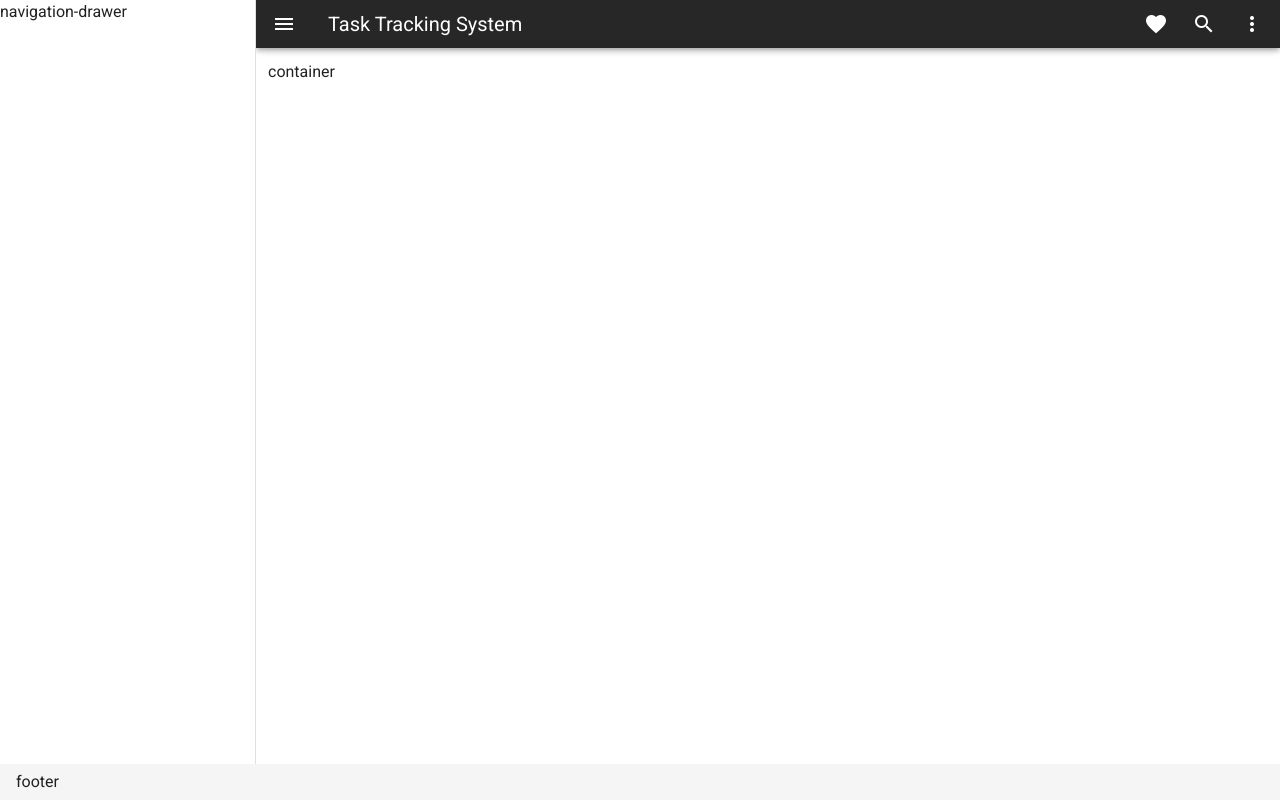
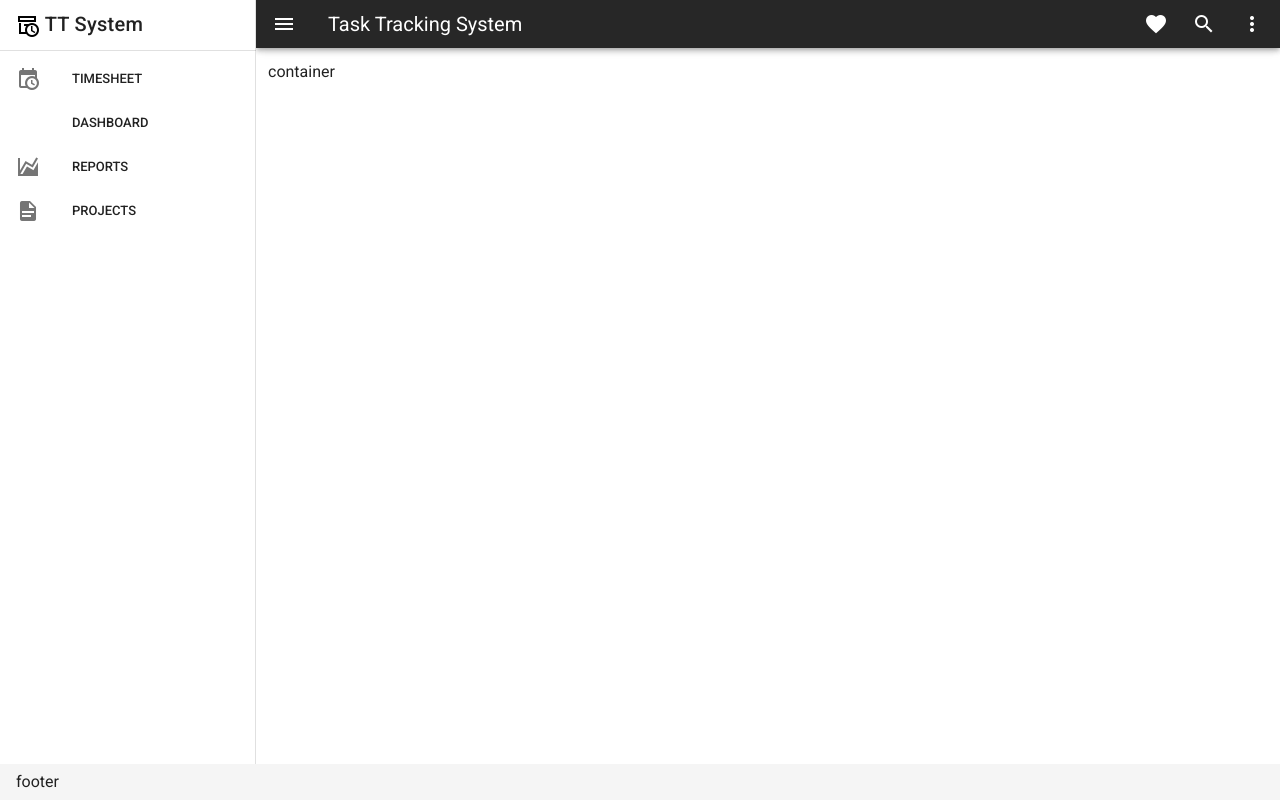
Before and after one commit to selmanbaskaya/vue-task-tracking-system, a Vue app: page / in a window 1280 px wide. Built offline with nearby package versions, Linux system fonts and the light colour scheme.

Commit message:
drawer item list implemented with store operations

```diff
--- a/src/components/NavigationDrawer/NavigationDrawer.vue
+++ b/src/components/NavigationDrawer/NavigationDrawer.vue
@@ -1,6 +1,27 @@
 <template>
   <v-navigation-drawer v-model="navDrawerStatus" app>
-    navigation-drawer
+    <v-list-item>
+      <v-list-item-content>
+        <v-list-item-title class="text-h6">
+            <v-icon color="black">mdi-archive-clock-outline</v-icon>
+            TT System
+        </v-list-item-title>
+      </v-list-item-content>
+    </v-list-item>
+
+    <v-divider></v-divider>
+
+    <v-list dense nav>
+      <v-list-item v-for="item in drawerItemList" :key="item.title" link>
+        <v-list-item-icon>
+          <v-icon>{{ item.icon }}</v-icon>
+        </v-list-item-icon>
+
+        <v-list-item-content>
+          <v-list-item-title>{{ item.title }}</v-list-item-title>
+        </v-list-item-content>
+      </v-list-item>
+    </v-list>
   </v-navigation-drawer>
 </template>
 
@@ -9,7 +30,7 @@ import { mapGetters } from "vuex";
 export default {
   name: "NavigationDrawer",
   computed: {
-    ...mapGetters(["drawerStatus"]),
+    ...mapGetters(["drawerStatus", "drawerItemList"]),
     navDrawerStatus: {
       get: function () {
         return this.drawerStatus;
--- a/src/store/modules/navigation.js
+++ b/src/store/modules/navigation.js
@@ -1,21 +1,30 @@
 const state = {
   drawerStatus: true,
+  drawerItemList: [
+    { title: "TIMESHEET", icon: "mdi-calendar-clock" },
+    { title: "DASHBOARD", icon: "mdi-desktop-mac-dashboard" },
+    { title: "REPORTS", icon: "mdi-chart-areaspline" },
+    { title: "PROJECTS", icon: "mdi-file-document" },
+  ],
 };
 
 const getters = {
-    drawerStatus: function(state) {
-        return state.drawerStatus
+  drawerStatus: function (state) {
+    return state.drawerStatus;
+  },
+  drawerItemList: function (state) {
+    return state.drawerItemList;
   },
 };
 
 const actions = {
-    updateDrawerStatus: function({ commit }) {
-        commit('updateDrawerStatus');
+  updateDrawerStatus: function ({ commit }) {
+    commit("updateDrawerStatus");
   },
 };
 
 const mutations = {
-    updateDrawerStatus: function(state) {
+  updateDrawerStatus: function (state) {
     state.drawerStatus = !state.drawerStatus;
   },
 };
@@ -24,5 +33,5 @@ export default {
   state,
   getters,
   actions,
-    mutations
-}
+  mutations,
+};
```
Lines whose indentation alone changed are shown as unchanged.
